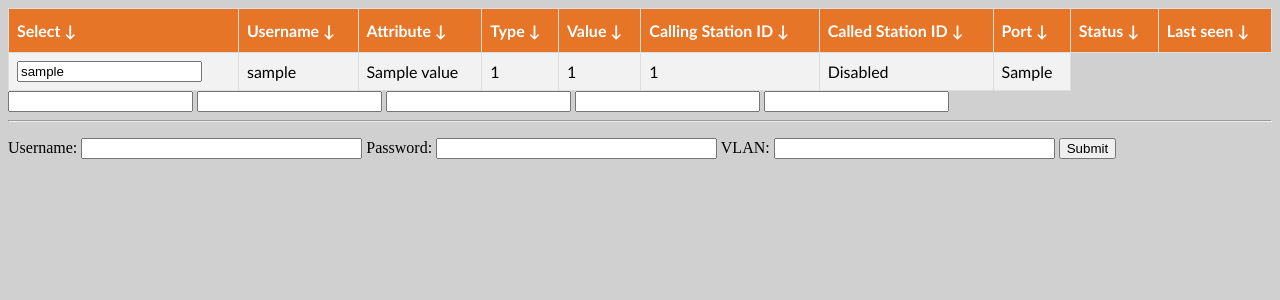
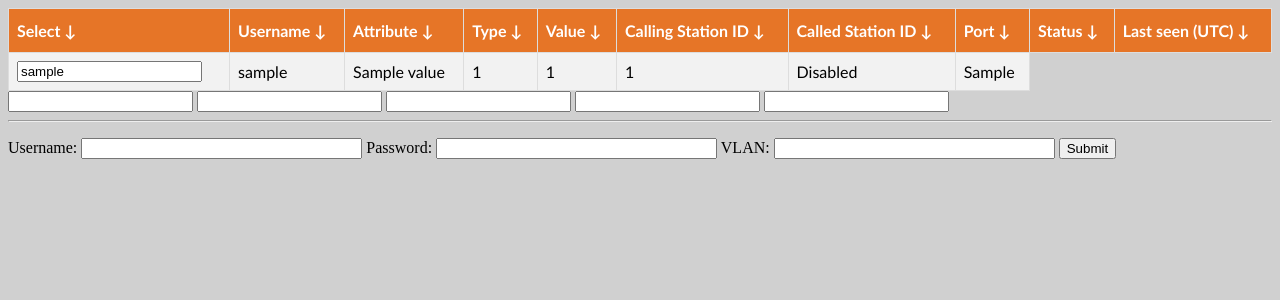
Before and after one commit to SUNET/cnaas-nac, a Python web app: template src/cnaas_nac/api/templates/index.html in a window 1280 px wide. Shown: the top 300 px of the page. Run offline with Jinja, Linux system fonts and the light colour scheme; the template is opened without the code that fills it: most values are stand-ins (such as "Sample title", 1, 10 or a date in 2020); form fields are guessed from the names that the template uses.

Commit message:
Last seen now states timezone (UTC).

```diff
--- a/src/cnaas_nac/api/templates/index.html
+++ b/src/cnaas_nac/api/templates/index.html
@@ -83,7 +83,7 @@
 	  <th onclick="sortTable(6)">Called Station ID &#8595;</th>
 	  <th onclick="sortTable(7)">Port &#8595;</th>
 	  <th onclick="sortTable(8)">Status &#8595;</th>
-	  <th onclick="sortTable(9)">Last seen &#8595;</th>
+	  <th onclick="sortTable(9)">Last seen (UTC) &#8595;</th>
 	</tr>
 
 	{% for user in users %}
```
